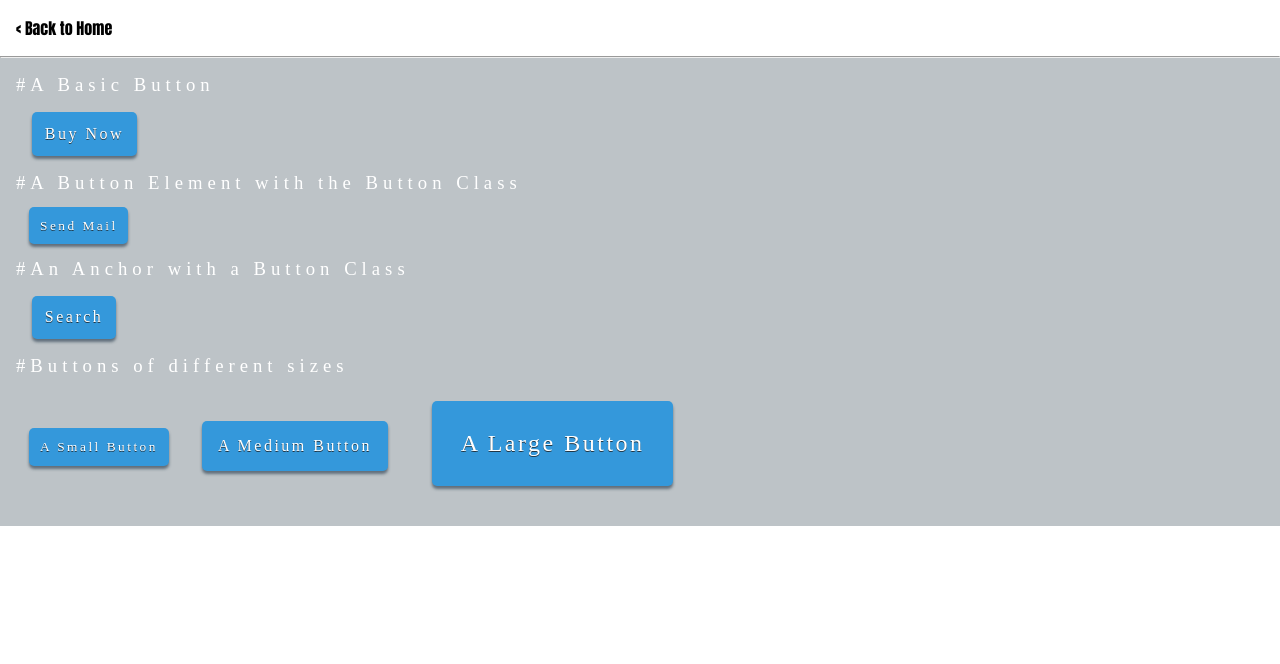
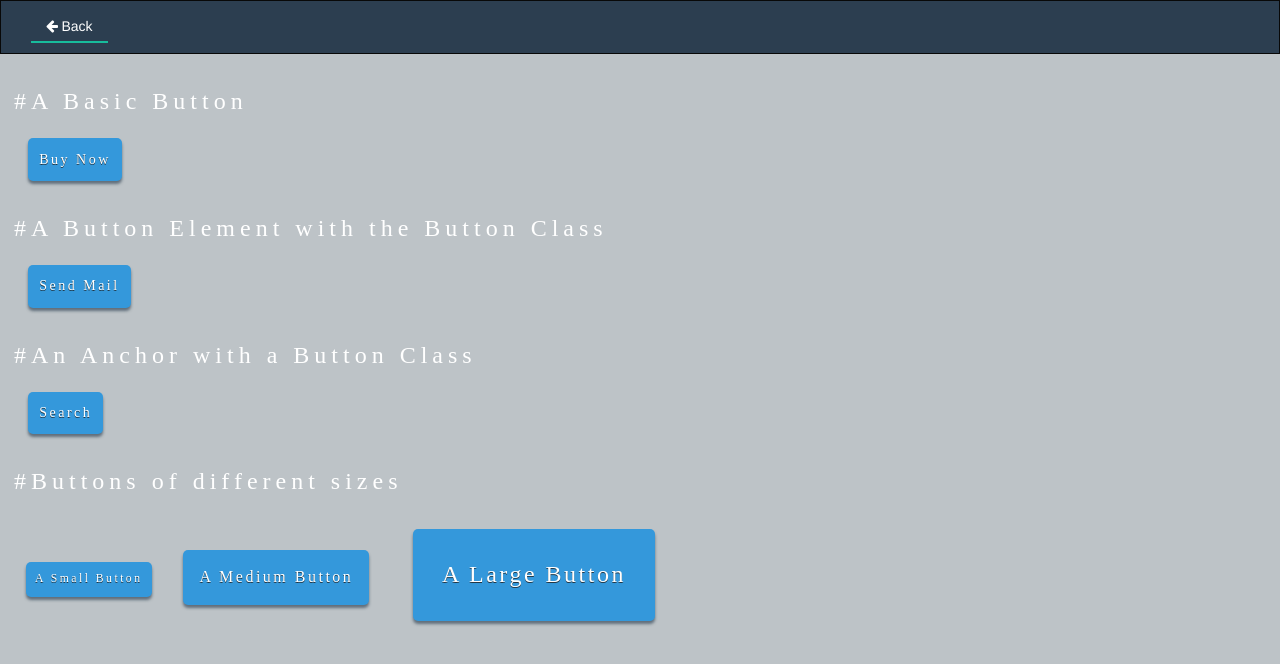
Before and after one commit to snagy22000/learning-web-components, a plain HTML site: page components/buttons/index.html in a window 1280 px wide. Drawn offline with nearby package versions, Linux system fonts and the light colour scheme; a web font is replaced by a local one.

Commit message:
Button update

```diff
--- a/components/buttons/button.css
+++ b/components/buttons/button.css
@@ -1,4 +1,39 @@
-@import url(http://db.onlinewebfonts.com/c/a6bec1c4ef2d2fd1bac5a6951f5f32a3?family=American+Captain);
+
+/*
+
+  NAVIGATION
+
+*/
+
+
+.navbar-brand {
+  color: #fff;
+}
+
+.navbar-inverse .navbar-nav>.active>a,
+.navbar-inverse .navbar-nav>.active>a:focus,
+.navbar-inverse .navbar-nav>.active>a:hover,
+.navbar-inverse .navbar-nav a:hover{
+  background-color: rgb(44, 62, 80);
+  padding-bottom: 5px;
+  margin-bottom: 10px;
+  border-bottom: 2px solid rgb(24,188,156);
+}
+
+.navbar-inverse .navbar-nav a:before {
+  font-family: FontAwesome;
+  content: "\f060  ";
+}
+
+.navbar {
+  margin-bottom: 0;
+  border-radius: 0;
+  background-color: rgb(44, 62, 80);
+}
+
+
+/*@import url(http://db.onlinewebfonts.com/c/a6bec1c4ef2d2fd1bac5a6951f5f32a3?family=American+Captain);*/
+
 
 /* HEADER SETUP */
 
@@ -26,6 +61,9 @@ header a, header a:hover,header a:active,header a:visited {
   margin: 0;
   box-sizing: border-box;
 }
+
+body { background-color: rgb(189, 195, 199);}
+
 
 .mid {
   padding: 1em;
--- a/components/buttons/index.html
+++ b/components/buttons/index.html
@@ -2,19 +2,42 @@
 <html lang="en">
 <head>
   <meta charset="UTF-8">
-  <title>Title</title>
+  <meta name="viewport" content="width=device-width, initiale-scale=1">
+  <title>Buttons</title>
   <link href="//db.onlinewebfonts.com/c/a6bec1c4ef2d2fd1bac5a6951f5f32a3?family=American+Captain" rel="stylesheet"
         type="text/css"/>
+  <link rel="stylesheet" href="http://maxcdn.bootstrapcdn.com/bootstrap/3.3.6/css/bootstrap.min.css">
+  <link href="https://fonts.googleapis.com/css?family=Lato:400,700,400italic,700italic" rel="stylesheet"
+        type="text/css">
+  <link rel="stylesheet" href="https://cdnjs.cloudflare.com/ajax/libs/font-awesome/4.6.3/css/font-awesome.min.css">
   <link href="button.css" rel="stylesheet">
+  <script src="https://ajax.googleapis.com/ajax/libs/jquery/1.12.4/jquery.min.js"></script>
+  <script src="http://maxcdn.bootstrapcdn.com/bootstrap/3.3.6/js/bootstrap.min.js"></script>
+  <script type="text/javascript" src="https://cdnjs.cloudflare.com/ajax/libs/prefixfree/1.0.7/prefixfree.min.js"></script>
+  <script type='text/javascript' src='/javascript-file.js'></script>
+  <!--[if lte IE 8]>
+  <script src="/ie7.js"></script>
+  <![endif]-->
 </head>
 <body>
-<script>document.write('<script src="http://' + (location.host || 'localhost').split(':')[0] + ':35729/livereload.js?snipver=1"></' + 'script>')</script>
-<div class="top">
-  <header>
-    <p><a href="#">Back to Home</a></p>
-  </header>
-  <hr>
-</div><!-- top -->
+<nav class="navbar navbar-inverse">
+  <div class="container-fluid">
+    <div class="navbar-header">
+      <button type="button" class="navbar-toggle" data-toggle="collapse" data-target="#myNavbar">
+        <span class="icon-bar"></span>
+        <span class="icon-bar"></span>
+        <span class="icon-bar"></span>
+      </button>
+
+    </div>
+    <div class="collapse navbar-collapse" id="myNavbar">
+      <ul class="nav navbar-nav navbar-left">
+        <li class="active"><a href="../../../snagy22000.github.io/index.html">Back</a></li>
+      </ul>
+    </div>
+  </div>
+</nav>
+
 
 <div class="mid">
   <h3>A Basic Button</h3>
```
